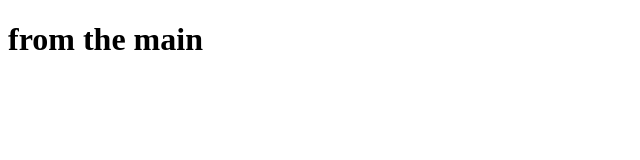
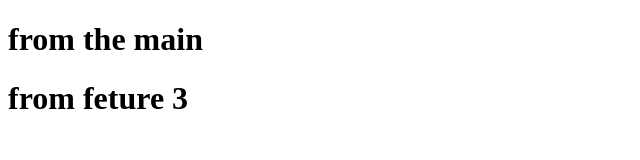
Before and after one commit to Sara-77163/lesson_7_8_branches, a plain HTML site: page index.html in a window 1280 px wide. Shown: the whole page, without its empty margins (0-640 px from the left). Drawn offline with Linux system fonts and the light colour scheme.

Commit message:
change the HTML

```diff
--- a/index.html
+++ b/index.html
@@ -8,5 +8,6 @@
 </head>
 <body>
     <h1>from the main</h1>
+    <h1>from feture 3</h1>
 </body>
 </html>
```
